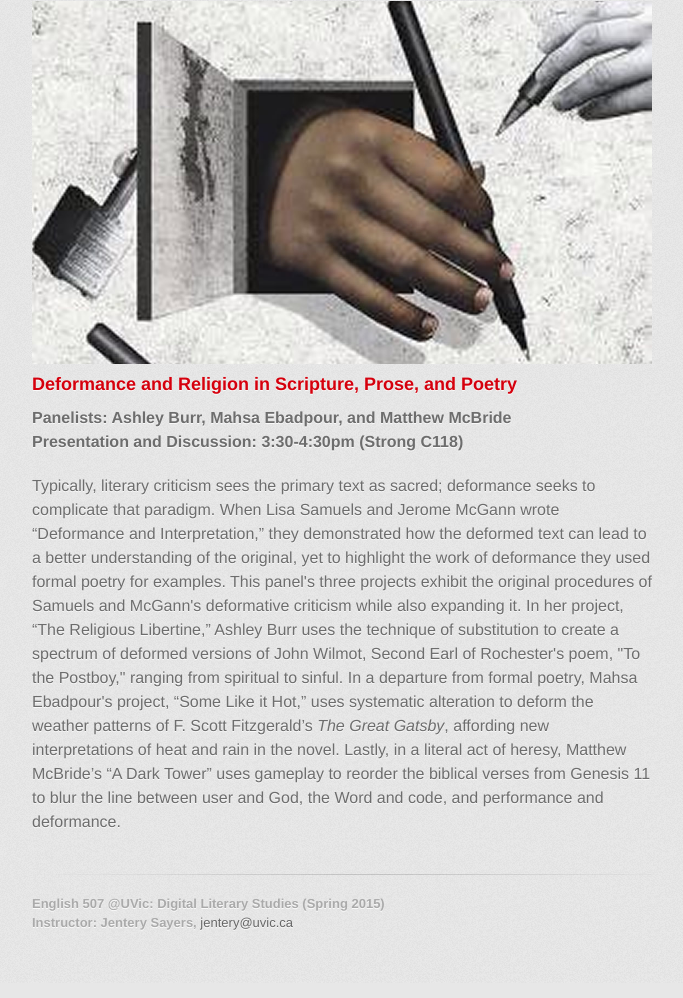
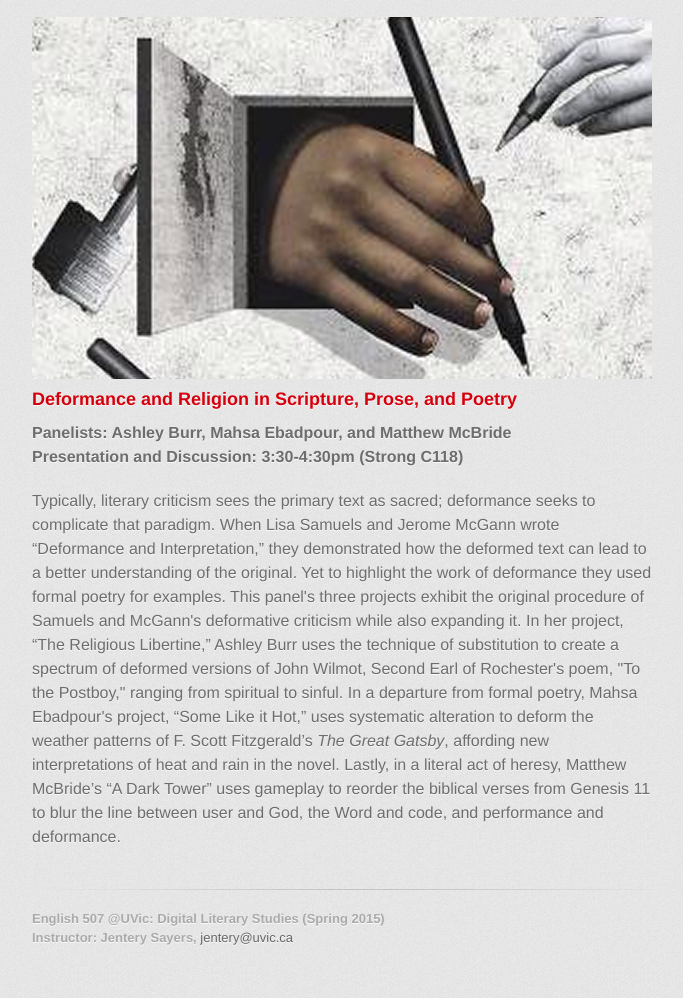
Before and after one commit to jentery/507panel, a plain HTML site: page index.html in a window 1280 px wide. Shown: the part 1644-2642 px from the top of the page, without its empty margins (298-981 px from the left). Drawn offline with Linux system fonts and the light colour scheme; a web font is replaced by a local one.

Commit message:
minor edits

```diff
--- a/index.html
+++ b/index.html
@@ -48,7 +48,7 @@
 <p><strong>Panelists: Ashley Burr, Mahsa Ebadpour, and Matthew McBride</strong><br>
 <strong>Presentation and Discussion: 3:30-4:30pm (Strong C118)</strong></p>
 
-<p>Typically, literary criticism sees the primary text as sacred; deformance seeks to complicate that paradigm. When Lisa Samuels and Jerome McGann wrote “Deformance and Interpretation,” they demonstrated how the deformed text can lead to a better understanding of the original, yet to highlight the work of deformance they used formal poetry for examples. This panel's three projects exhibit the original procedures of Samuels and McGann's deformative criticism while also expanding it. In her project, “The Religious Libertine,” Ashley Burr uses the technique of substitution to create a spectrum of deformed versions of John Wilmot, Second Earl of Rochester's poem, "To the Postboy," ranging from spiritual to sinful. In a departure from formal poetry, Mahsa Ebadpour's project, “Some Like it Hot,” uses systematic alteration to deform the weather patterns of F. Scott Fitzgerald’s <em>The Great Gatsby</em>, affording new interpretations of heat and rain in the novel. Lastly, in a literal act of heresy, Matthew McBride’s “A Dark Tower” uses gameplay to reorder the biblical verses from Genesis 11 to blur the line between user and God, the Word and code, and performance and deformance.</p>
+<p>Typically, literary criticism sees the primary text as sacred; deformance seeks to complicate that paradigm. When Lisa Samuels and Jerome McGann wrote “Deformance and Interpretation,” they demonstrated how the deformed text can lead to a better understanding of the original. Yet to highlight the work of deformance they used formal poetry for examples. This panel's three projects exhibit the original procedure of Samuels and McGann's deformative criticism while also expanding it. In her project, “The Religious Libertine,” Ashley Burr uses the technique of substitution to create a spectrum of deformed versions of John Wilmot, Second Earl of Rochester's poem, "To the Postboy," ranging from spiritual to sinful. In a departure from formal poetry, Mahsa Ebadpour's project, “Some Like it Hot,” uses systematic alteration to deform the weather patterns of F. Scott Fitzgerald’s <em>The Great Gatsby</em>, affording new interpretations of heat and rain in the novel. Lastly, in a literal act of heresy, Matthew McBride’s “A Dark Tower” uses gameplay to reorder the biblical verses from Genesis 11 to blur the line between user and God, the Word and code, and performance and deformance.</p>
         </section>
         <footer>
          <p><strong>English 507 @UVic: Digital Literary Studies (Spring 2015)<br>Instructor: Jentery Sayers, <a href="mailto:jentery@uvic.ca">jentery@uvic.ca</a></strong></p>
```
Also changed, not shown: images/relations.png, images/spreadsheets.jpg.
